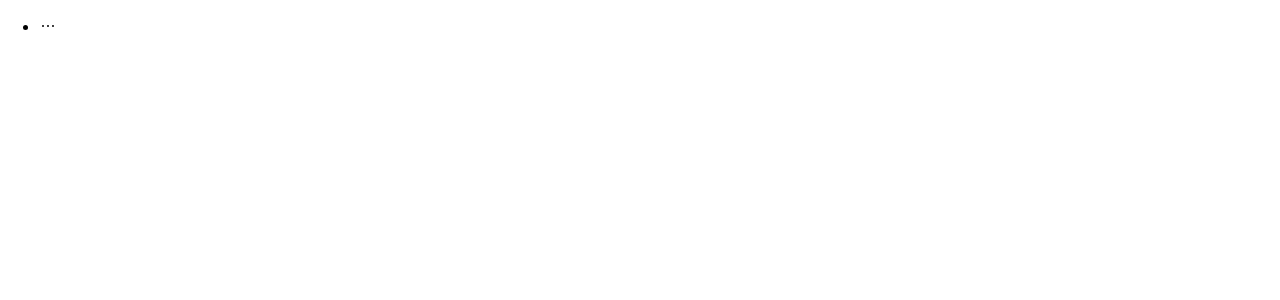
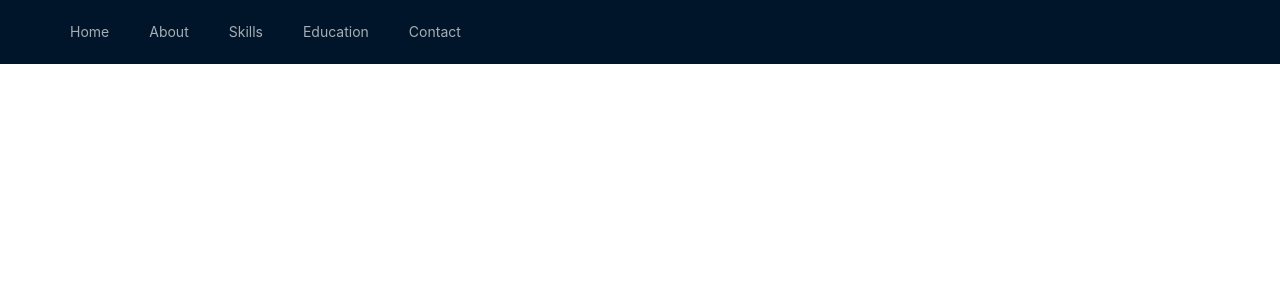
Before and after one commit to sbronicki/generic-portfolio-components, a React (Create React App) app: page / in a window 1280 px wide. Shown: the top 300 px of the page. Built offline with nearby package versions, Linux system fonts and the light colour scheme.

Commit message:
antd css import + version update

```diff
--- a/src/index.css
+++ b/src/index.css
@@ -1,13 +1,14 @@
+@import "~antd/dist/antd.css";
 body {
   margin: 0;
-  font-family: -apple-system, BlinkMacSystemFont, 'Segoe UI', 'Roboto', 'Oxygen',
-    'Ubuntu', 'Cantarell', 'Fira Sans', 'Droid Sans', 'Helvetica Neue',
+  font-family: -apple-system, BlinkMacSystemFont, "Segoe UI", "Roboto", "Oxygen",
+    "Ubuntu", "Cantarell", "Fira Sans", "Droid Sans", "Helvetica Neue",
     sans-serif;
   -webkit-font-smoothing: antialiased;
   -moz-osx-font-smoothing: grayscale;
 }
 
 code {
-  font-family: source-code-pro, Menlo, Monaco, Consolas, 'Courier New',
+  font-family: source-code-pro, Menlo, Monaco, Consolas, "Courier New",
     monospace;
 }
```
Also changed, not shown: 1 other file (tests, documents, lock files or other folders).
